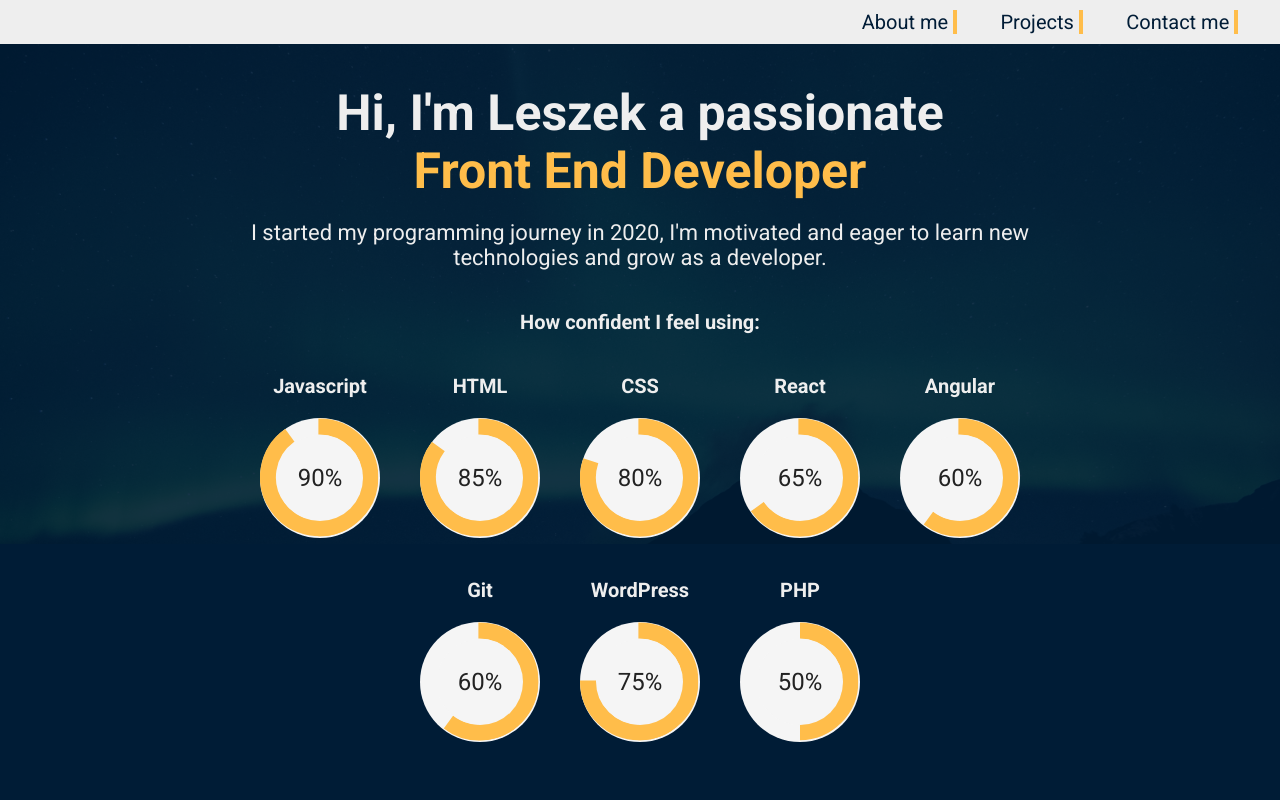
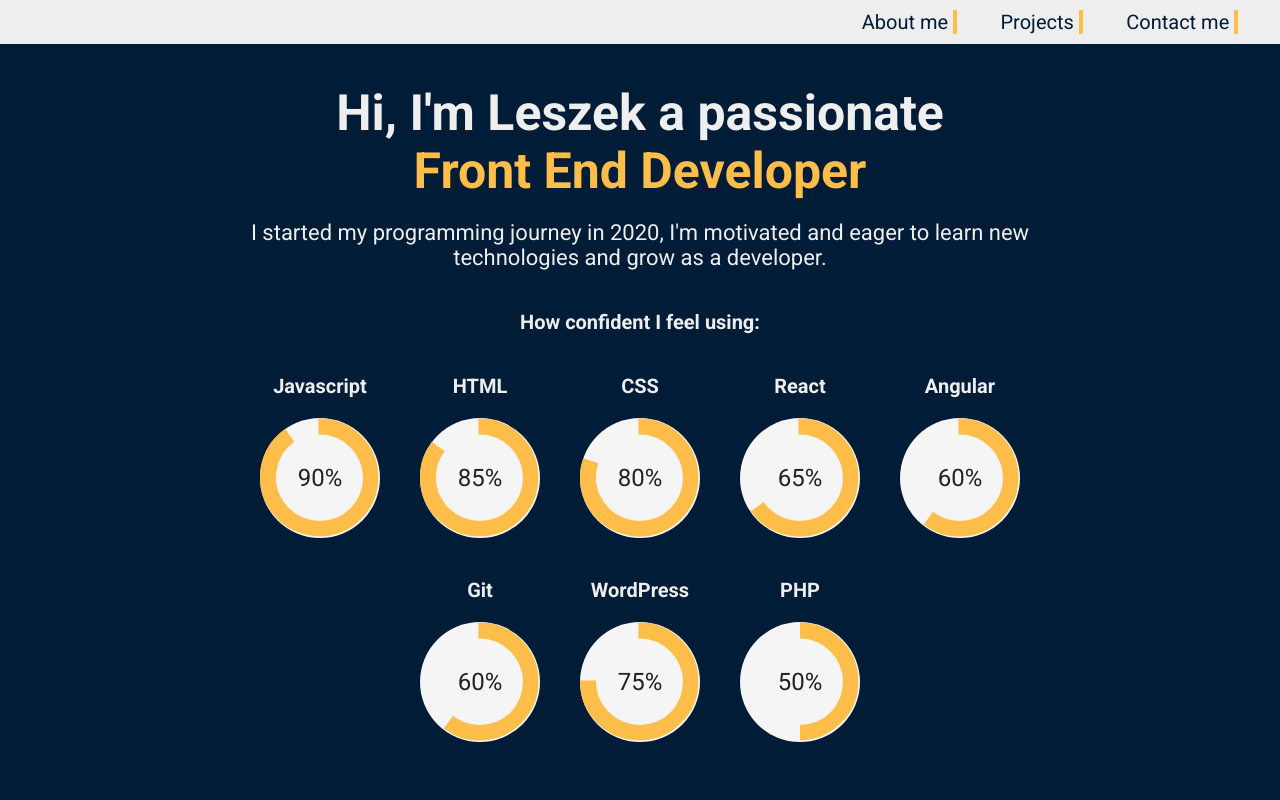
Before and after one commit to leszekmyrkwa/Portfolio, a React (Create React App) app: page / in a window 1280 px wide. Shown: the top 800 px of the page. Built offline with nearby package versions, Linux system fonts and the light colour scheme.

Commit message:
fixing background

```diff
--- a/src/components/Body.js
+++ b/src/components/Body.js
@@ -12,7 +12,7 @@ export default class Body extends React.Component {
         return(
             <div id="Body">
                 <div className="hero-section">
-                    <img src={ HeroImg } alt="Hero img"></img>
+                    <div className="background"></div>
                     <div className="body-title">
                         <h1>Hi, I'm Leszek a passionate <br></br><span>Front End Developer</span></h1>
                         <p>I started my programming journey in 2020, I'm motivated and eager to learn new technologies and grow as a developer.
--- a/src/components/Body.scss
+++ b/src/components/Body.scss
@@ -4,13 +4,16 @@
     justify-content: center;
     align-items: center;
 
-    img {
+    .background {
+        left: 0;
+        top: 0;
+        position: absolute;
         width: 100%;
-        height: 500px;
-        object-fit: cover;
-        opacity: .1;
-        position: absolute;
-        left: 0;
+        height: auto;
+        opacity: 0.1;
+        background-image: url('../image/aleksey-sokolenko-akgUF2mKR7E-unsplash.jpg');
+        background-repeat: no-repeat;
+        background-size: cover;
     }
 
     .body-title {
```
